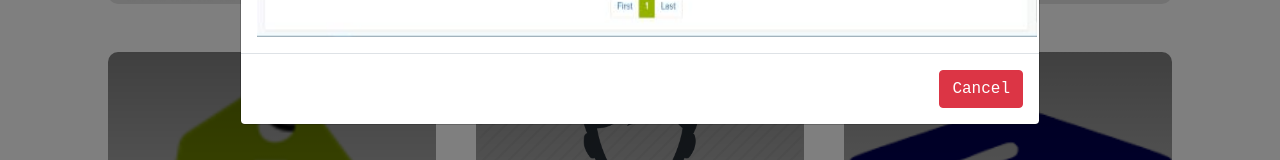
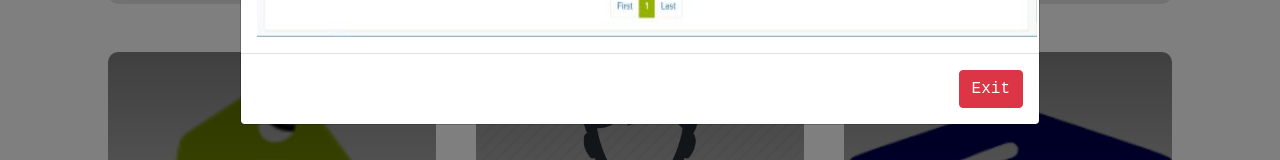
Before and after one commit to DeanDK/portfolio-react, a React (Create React App) app: page /portfolio in a window 1280 px wide. Both pictures are taken after a click on the element 272 px from the left and 360 px from the top of the page. Shown: the part 521-681 px from the top of the page. Built offline with nearby package versions, Linux system fonts and the light colour scheme.

Commit message:
changed modal button name from cancel to exit

```diff
--- a/src/components/Modals/modal.js
+++ b/src/components/Modals/modal.js
@@ -90,7 +90,7 @@ class ModalExample extends Component {
               color="danger"
               onClick={() => this.setState({ modal: !this.state.modal })}
             >
-              Cancel
+              Exit
             </Button>
           </ModalFooter>
         </Modal>
```
